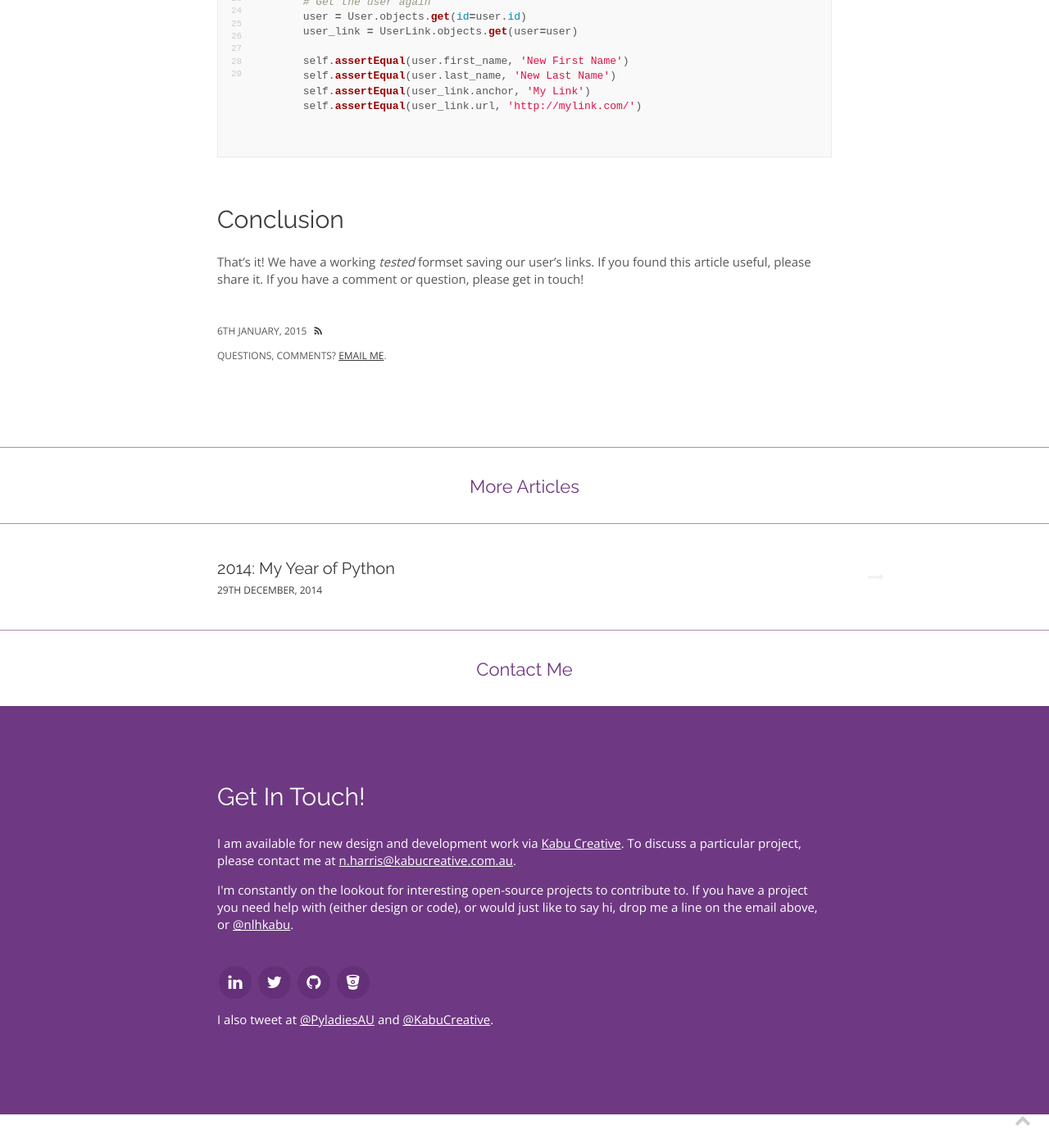
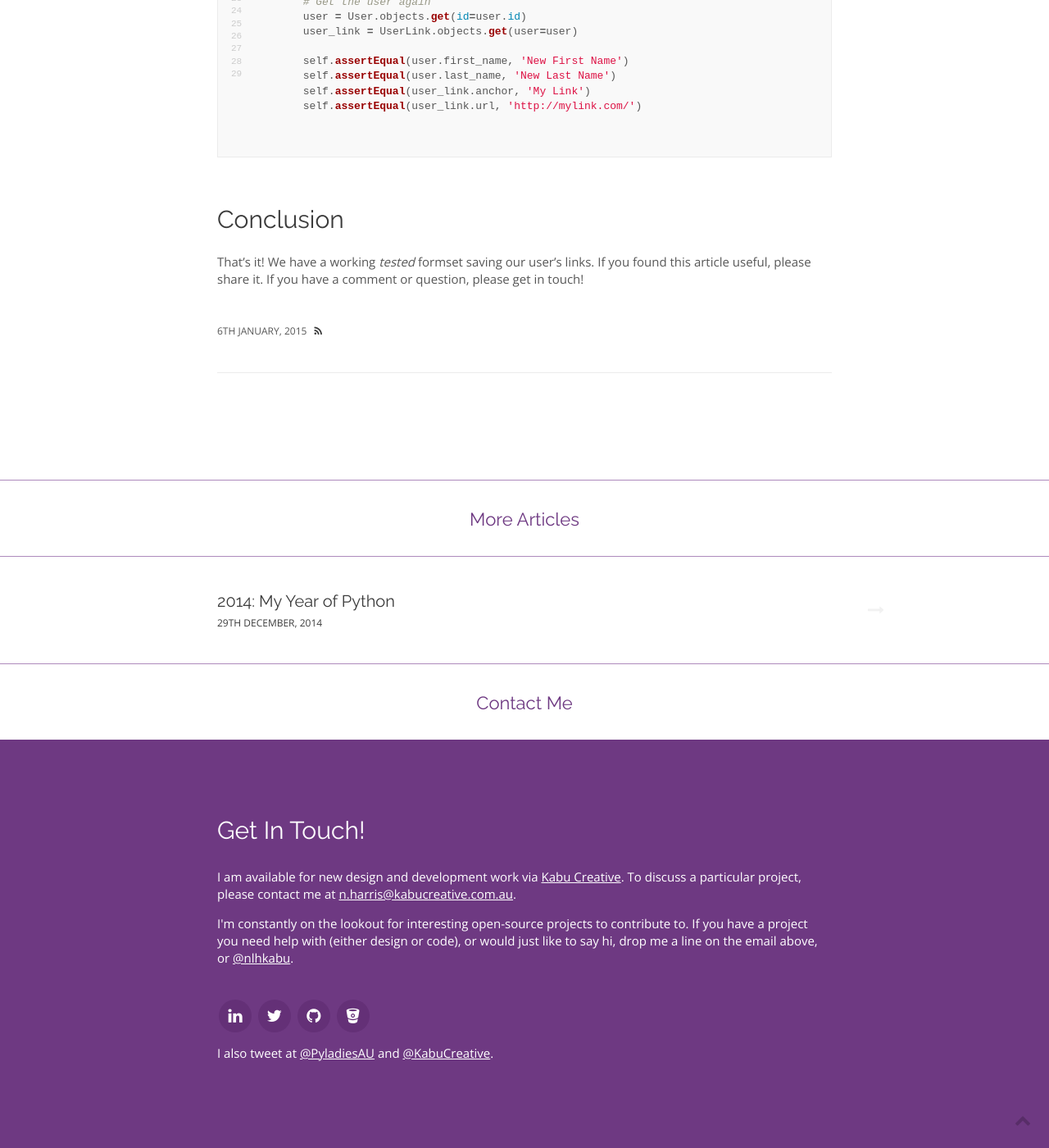
Before and after one commit to nlhkabu/nlhkabu.github.io, a Jekyll site: the page built from _posts/2015-01-06-implementing-django-formsets.md, in a window 1280 px wide and 1400 px high, scrolled down 11163 px. Shown: the whole window at 82% size. Built offline with Jekyll 4.4.1, drawn with Linux system fonts in a browser that asks for light colours; nearby versions of some CDN libraries; comment, search, counter and statistics services are not loaded; before the commit the page ends 12522 px from its top, so only the background shows below that.

Commit message:
Integrated disqus

```diff
--- /dev/null
+++ b/_includes/comments.html
@@ -0,0 +1,13 @@
+<div id="disqus_thread"></div>
+<script type="text/javascript">
+    /* * * CONFIGURATION VARIABLES: EDIT BEFORE PASTING INTO YOUR WEBPAGE * * */
+    var disqus_shortname = 'whoisnicoleharris'; // required: replace example with your forum shortname
+
+    /* * * DON'T EDIT BELOW THIS LINE * * */
+    (function() {
+        var dsq = document.createElement('script'); dsq.type = 'text/javascript'; dsq.async = true;
+        dsq.src = '//' + disqus_shortname + '.disqus.com/embed.js';
+        (document.getElementsByTagName('head')[0] || document.getElementsByTagName('body')[0]).appendChild(dsq);
+    })();
+</script>
+<noscript>Please enable JavaScript to view the <a href="https://disqus.com/?ref_noscript">comments powered by Disqus.</a></noscript>
--- a/_layouts/post.html
+++ b/_layouts/post.html
@@ -26,7 +26,14 @@
                 <span class="meta">
                     <a href="/atom.xml"><i class="fa fa-rss"></i></a>
                 </span>
-                <p class="meta">Questions, comments?  <a href="mailto:n.harris@kabucreative.com.au">Email me</a>.</p>
+
+                {% if page.comments == 'on' %}
+                    {% include comments.html %}
+                {% else %}
+                    <p class="meta">
+                        Comments are not enabled on this post.&nbsp;&nbsp;Please <a href="mailto:n.harris@kabucreative.com.au">email me</a> instead.
+                    </p>
+                {% endif %}
             </div>
         </div>
 
--- a/assets/css/_sass/_site_structure.scss
+++ b/assets/css/_sass/_site_structure.scss
@@ -282,6 +282,12 @@
             display: inline-block;
             margin-right: 5px;
         }
+
+        #disqus_thread {
+            margin-top: 40px;
+            border-top: 1px solid #ececec;
+            padding-top: 40px;
+        }
     }
 }
 
```
Also changed, not shown: _posts/2015-01-06-implementing-django-formsets.md (+1 -0 lines), README.md.
